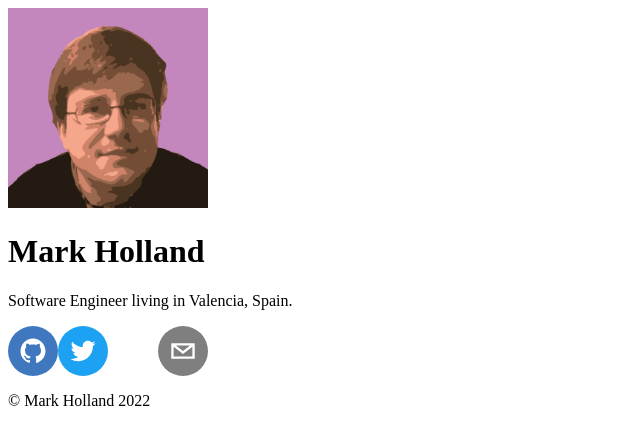
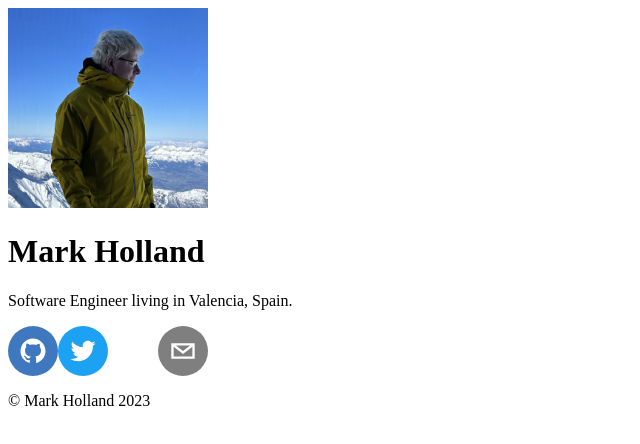
Before and after one commit to markholland/markholland.dev, a Next.js app: page / in a window 1280 px wide. Shown: the top 444 px of the page, without its empty margins (0-640 px from the left). Built offline with nearby package versions, Linux system fonts and the light colour scheme.

Commit message:
New profile pic

```diff
--- a/pages/index.tsx
+++ b/pages/index.tsx
@@ -8,7 +8,7 @@ const title = 'Mark Holland';
 const subTitle = 'Software Engineer living in Valencia, Spain.';
 const description =
   'Mark Holland is a Software Engineer living in Valencia, Spain.';
-const footer = '© Mark Holland 2022';
+const footer = '© Mark Holland 2023';
 
 const avatarSize = 200;
 
@@ -23,7 +23,7 @@ const Home: React.FC = () => {
   const isDarkMode = resolvedTheme === 'dark';
 
   return (
-    <div className="flex min-h-screen flex-col items-center justify-center bg-purple-50 px-2 dark:bg-purple-900">
+    <div className="flex min-h-screen flex-col items-center justify-center bg-neutral-200 px-2 dark:bg-neutral-800">
       <Head>
         <title>{title}</title>
 
@@ -56,7 +56,7 @@ const Home: React.FC = () => {
         <meta content={title} property="og:title" />
         <meta content={description} property="og:description" />
         <meta
-          content="https://markholland.dev/avatar.png"
+          content="https://markholland.dev/avatar.jpeg"
           property="og:image"
         />
 
@@ -65,7 +65,7 @@ const Home: React.FC = () => {
         <meta content="@_markholland" name="twitter:site" />
         <meta content="Mark Holland" name="twitter:title" />
         <meta
-          content="https://markholland.dev/avatar.png"
+          content="https://markholland.dev/avatar.jpeg"
           name="twitter:image"
         />
 
@@ -89,7 +89,7 @@ const Home: React.FC = () => {
           height={avatarSize}
           loading="eager"
           priority
-          src="/avatar.png"
+          src="/avatar.jpeg"
           width={avatarSize}
         />
 
@@ -127,7 +127,7 @@ const Home: React.FC = () => {
         </div>
       </main>
 
-      <footer className="flex w-full items-center justify-center border-t border-gray-300 dark:text-white">
+      <footer className="flex w-full items-center justify-center border-t border-gray-500 dark:border-gray-300 dark:text-white">
         <p className="p-8">{footer}</p>
       </footer>
     </div>
```
Also changed, not shown: public/avatar.jpeg (added).
